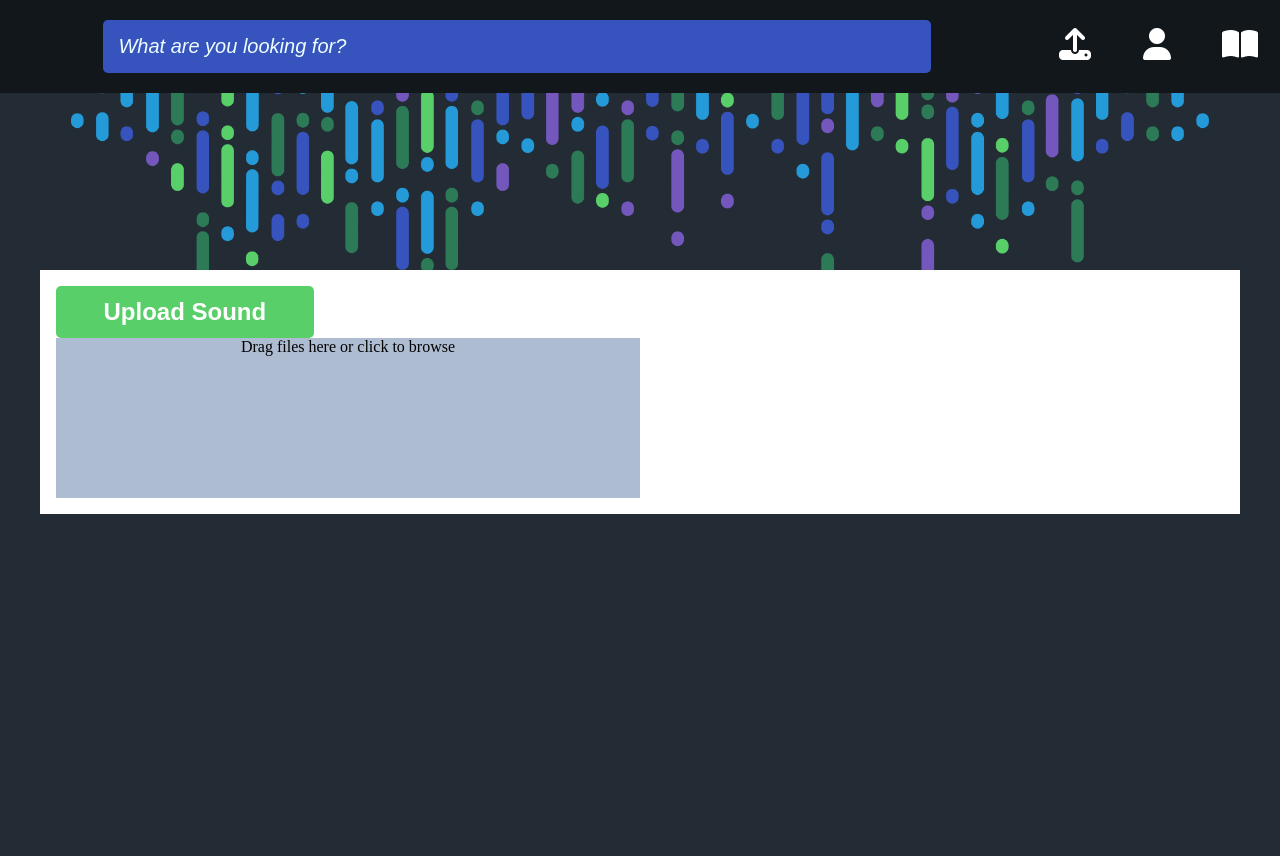
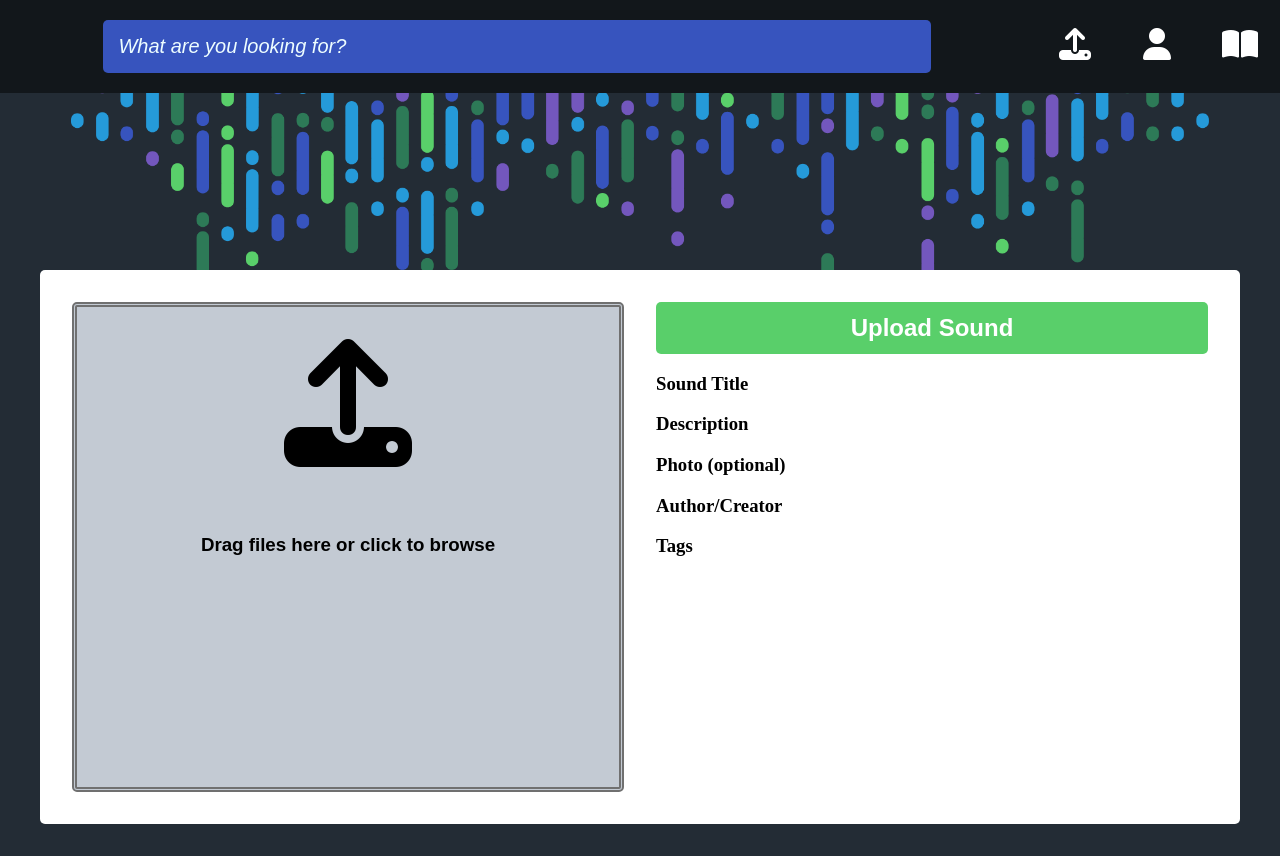
Before and after one commit to NoahZS-webdev/catalystSoundLib, a PHP site: page /uploadGate.html in a window 1280 px wide. Before the commit the page ends 514 px from the top, so only its background shows below. Run offline with PHP 8.4, Linux system fonts and the light colour scheme; some libraries are stand-ins or nearby versions; some web fonts are replaced.

Commit message:
changed a few styles and layed out uploadGate

```diff
--- a/css/uploadStyles.css
+++ b/css/uploadStyles.css
@@ -3,13 +3,41 @@
     text-align: center;
     margin: -8em 2em 2em 2em;
     padding: 1em;
+    border-radius: 5px;
 }.mainSect h2 {
     margin: 0;
-    width: 20%;
 }
 
 .dropBox {
-    background-color: #adbcd1;
-    width: 50%;
-    height: 10em;
+    display: flex;
+    flex-direction: column;
+    background-color: #c3cad3;
+    height: 30em;
+    border-radius: 5px;
+    border: double #707070 5px;
 }
+
+.surface {
+    display: flex;
+    flex-direction: row;
+}
+
+.subSurface {
+    flex-basis: 50%;
+    margin: 1em;
+}
+
+.bigIcon {
+    font-size: 4em;
+}
+
+.underText {
+    margin-top: 3em;
+    font-family: "asap", sans-serif;
+    font-weight: 600;
+    font-style: normal;
+}
+
+.options {
+    text-align: left;
+}
--- a/index.html
+++ b/index.html
@@ -79,14 +79,14 @@
         <div class="flexSoundbox">
             <a href="#" class="FlexCollect">
                 <i class="fa-solid fa-book-bookmark"></i>
-                <h2>Item4</h2>
+                <h2>Risers</h2>
             </a>
         </div>
 
         <div class="flexSoundbox">
             <a href="#" class="FlexCollect">
                 <i class="fa-solid fa-book-bookmark"></i>
-                <h2>Item4</h2>
+                <h2>Weezer Riffs</h2>
             </a>
         </div>
 
--- a/uploadGate.html
+++ b/uploadGate.html
@@ -10,6 +10,7 @@
     <link rel="stylesheet" href="css/styles.css">
     <link rel="stylesheet" href="https://use.typekit.net/sxb6bat.css">
     <script src="https://kit.fontawesome.com/e1899d146a.js" crossorigin="anonymous"></script>
+    <!-- <script src="scripts/noahAttemptsToLearn.js"></script> -->
 </head>
 
 <body>
@@ -38,10 +39,28 @@
     </div>
 
     <section class="mainSect">
-        <div class="title"><h2>Upload Sound</h2></div>
-        <div class="dropBox">
-            Drag files here or click to browse
+    <div class="surface">
+
+        <div class="subSurface">
+            <div class="dropBox">
+                <div class="bigIcon"><i class="fa-solid fa-upload"></i></div>
+                <div class="underText"><h3>Drag files here or click to browse</h3></div>
+            </div>
         </div>
+
+        <div class="subSurface">
+            <div class="title"><h2>Upload Sound</h2></div>
+            <div class="options">
+                <h3>Sound Title</h3>
+                <h3>Description</h3>
+                <h3>Photo (optional)</h3>
+                <h3>Author/Creator</h3>
+                <h3>Tags</h3>
+
+            </div>
+        </div>
+    </div>
+
     </section>
 
 
```
Also changed, not shown: scripts/noahAttemptsToLearn.js (+9 -0 lines).
